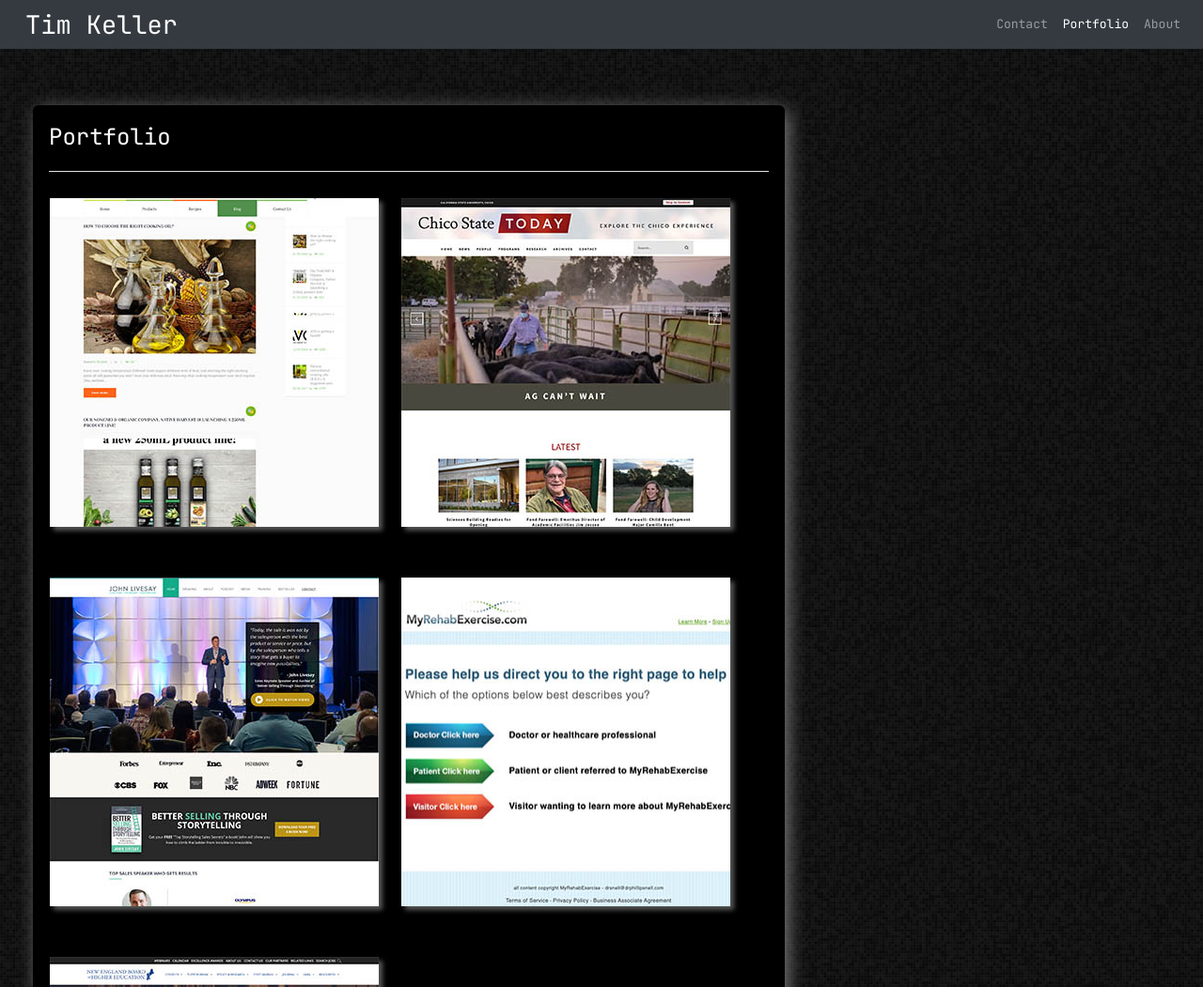
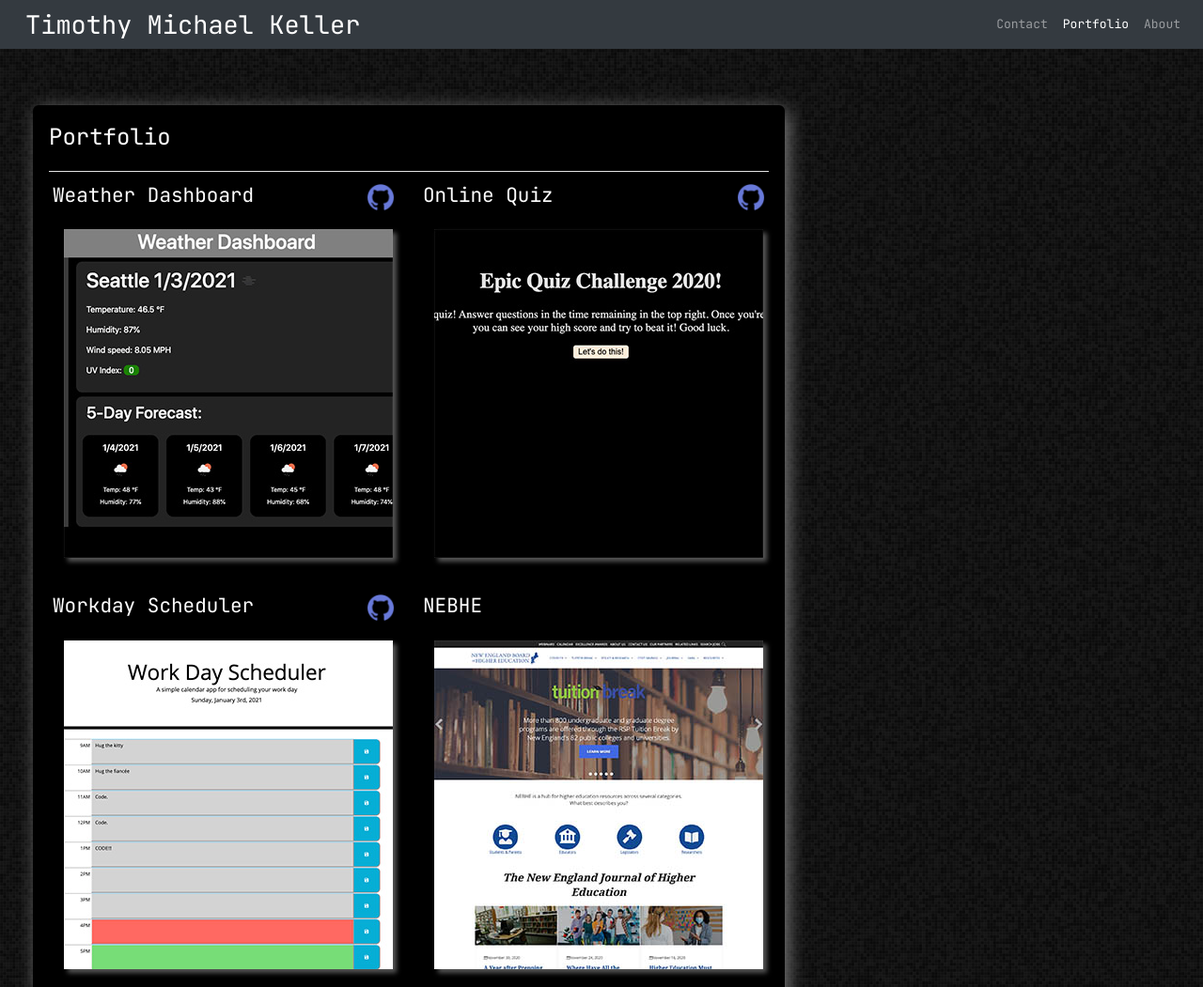
Before and after one commit to tmkeller/hw-02-responsive-portfolio, a plain HTML site: page portfolio.html in a window 1280 px wide. Shown: the top 1051 px of the page at 94% size. Drawn offline with nearby package versions, Linux system fonts and the light colour scheme.

Commit message:
Updates for career milestones and the homework assignment for 2021-01-04

```diff
--- a/css/style.css
+++ b/css/style.css
@@ -28,6 +28,12 @@ h1 {
 
 h2 {
     font-size: 24px;
+}
+
+h4 {
+    font-size: 21px;
+    display:inline-block;
+    float:left;
 }
 
 a:link {
@@ -66,6 +72,15 @@ hr {
 .icon_link {
     margin: 24px 6px 0 6px;
     display: inline-block;
+}
+
+.portfolio_git_icon {
+    display:block;
+    float: right;
+}
+
+.portfolio_git_icon img {
+    width: 30px;
 }
 
 .center_col {
--- a/portfolio.html
+++ b/portfolio.html
@@ -11,7 +11,7 @@
 </head>
 <body>
     <nav class="navbar navbar-expand-lg navbar-dark bg-dark">
-        <h1>Tim Keller</h1>
+        <h1>Timothy Michael Keller</h1>
         <button class="navbar-toggler" type="button" data-toggle="collapse" data-target="#navbarNav" aria-controls="navbarNav" aria-expanded="false" aria-label="Toggle navigation">
             <span class="navbar-toggler-icon"></span>
         </button>
@@ -37,15 +37,69 @@
                 </section>
                 <hr>
                 <section class="row custom_row">
-                    <img class="portfolio_image" src="images/avo.jpg" alt="AVO">
-                    <img class="portfolio_image" src="images/chico.jpg" alt="CSU Chico">
+                    <div class="col-lg-6">
+                        <h4>Weather Dashboard</h4>
+                        <a class="portfolio_git_icon" href="https://github.com/tmkeller/weather-dashboard">
+                            <img src="images/github.png" alt="Github icon">
+                        </a>
+                        <a href="https://tmkeller.github.io/weather-dashboard/">
+                            <img class="portfolio_image" src="images/weather-dashboard.jpg" alt="Weather dashboard">
+                        </a>
+                    </div>
+                    <div class="col-lg-6">
+                        <h4>Online Quiz</h4>
+                        <a class="portfolio_git_icon" href="https://github.com/tmkeller/online-quiz">
+                            <img src="images/github.png" alt="Github icon">
+                        </a>
+                        <a href="https://tmkeller.github.io/online-quiz/" >
+                            <img class="portfolio_image" src="images/online-quiz.jpg" alt="Online quiz">
+                        </a>
+                    </div>
                 </section>
                 <section class="row custom_row">
-                    <img class="portfolio_image" src="images/livesay.jpg" alt="livesay">
-                    <img class="portfolio_image" src="images/mre.jpg" alt="My Rehab Exercise">
+                    <div class="col-lg-6">
+                        <h4>Workday Scheduler</h4>
+                        <a class="portfolio_git_icon" href="https://github.com/tmkeller/workday-scheduler">
+                            <img src="images/github.png" alt="Github icon">
+                        </a>
+                        <a href="https://tmkeller.github.io/workday-scheduler/" >
+                            <img class="portfolio_image" src="images/workday-scheduler.jpg" alt="Workday scheduler">
+                        </a>
+                    </div>
+                    <div class="col-lg-6">
+                        <h4>NEBHE</h4>
+                        <a href="https://nebhe.org/" >
+                            <img class="portfolio_image" src="images/nebhe.jpg" alt="NEBHE">
+                        </a>
+                    </div>
                 </section>
                 <section class="row custom_row">
-                    <img class="portfolio_image" src="images/nebhe.jpg" alt="NEBHE">
+                    <div class="col-lg-6">
+                        <h4>American Vegetable Oil</h4>
+                        <a href="https://www.americanvegoil.com/" >
+                            <img class="portfolio_image" src="images/avo.jpg" alt="AVO">
+                        </a>
+                    </div>
+                    <div class="col-lg-6">
+                        <h4>CSU Chico Today</h4>
+                        <a href="https://today.csuchico.edu/" >
+                            <img class="portfolio_image" src="images/chico.jpg" alt="CSU Chico">
+                        </a>
+                    </div>
+                </section>
+                <section class="row custom_row">
+                    <div class="col-lg-6">
+                        <h4>John Livesay</h4>
+                        <a href="https://johnlivesay.com/" >
+                            <img class="portfolio_image" src="images/livesay.jpg" alt="John Livesay">
+                        </a>
+                    </div>
+                    <div class="col-lg-6">
+                        <h4>My Rehab Exercise</h4>
+                        <a href="https://myrehabexercise.com/" >
+                            <img class="portfolio_image" src="images/mre.jpg" alt="My Rehab Exercise">
+                        </a>
+                    </div>
                 </section>
             </article>
         </section>
```
Also changed, not shown: contact.html (+2 -2 lines), index.html (+10 -1 lines), images/online-quiz.jpg (added), images/phone.png (added), images/resume-document.png (added), images/weather-dashboard.jpg (added), images/workday-scheduler.jpg (added), 1 other file.
